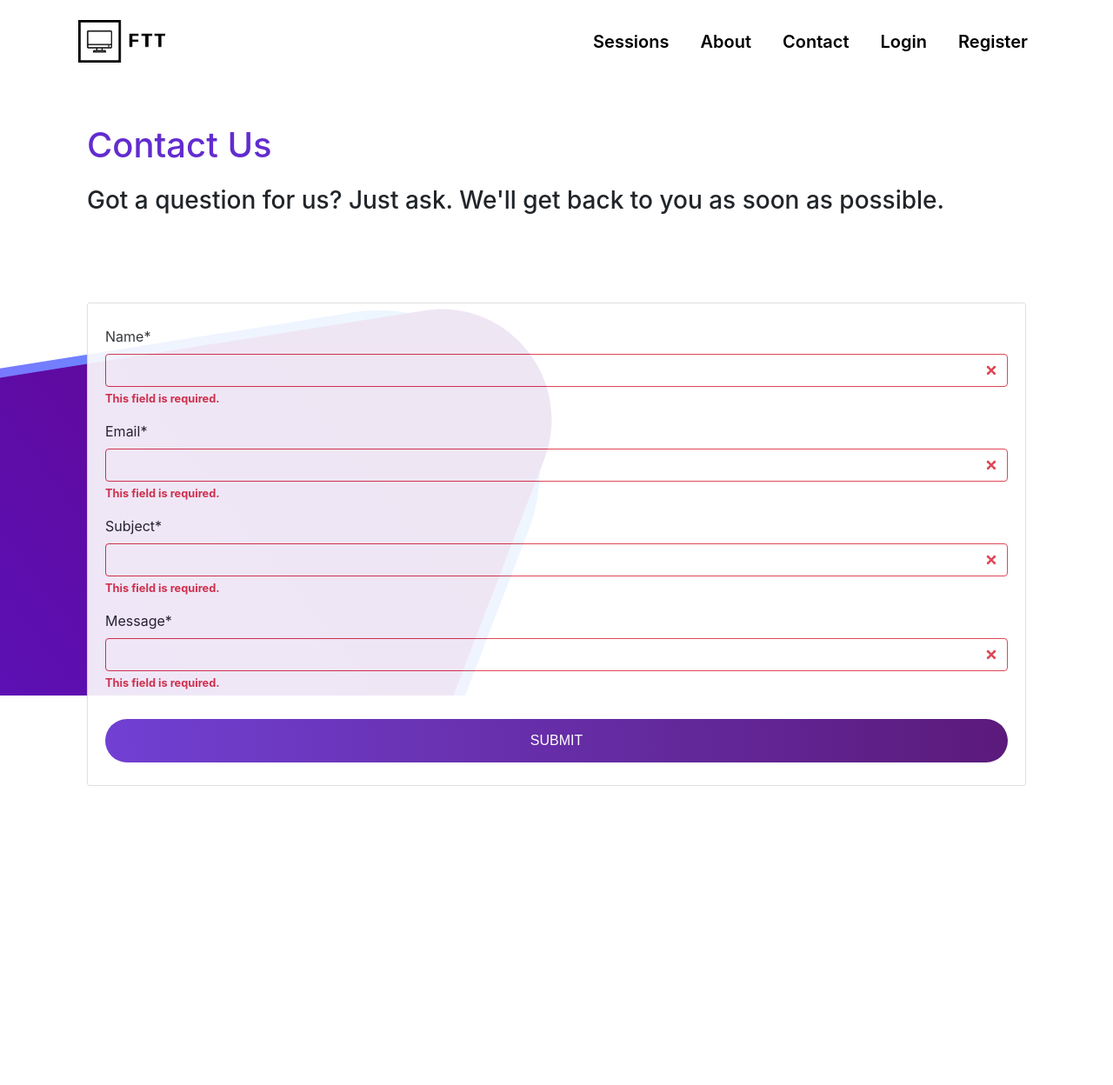
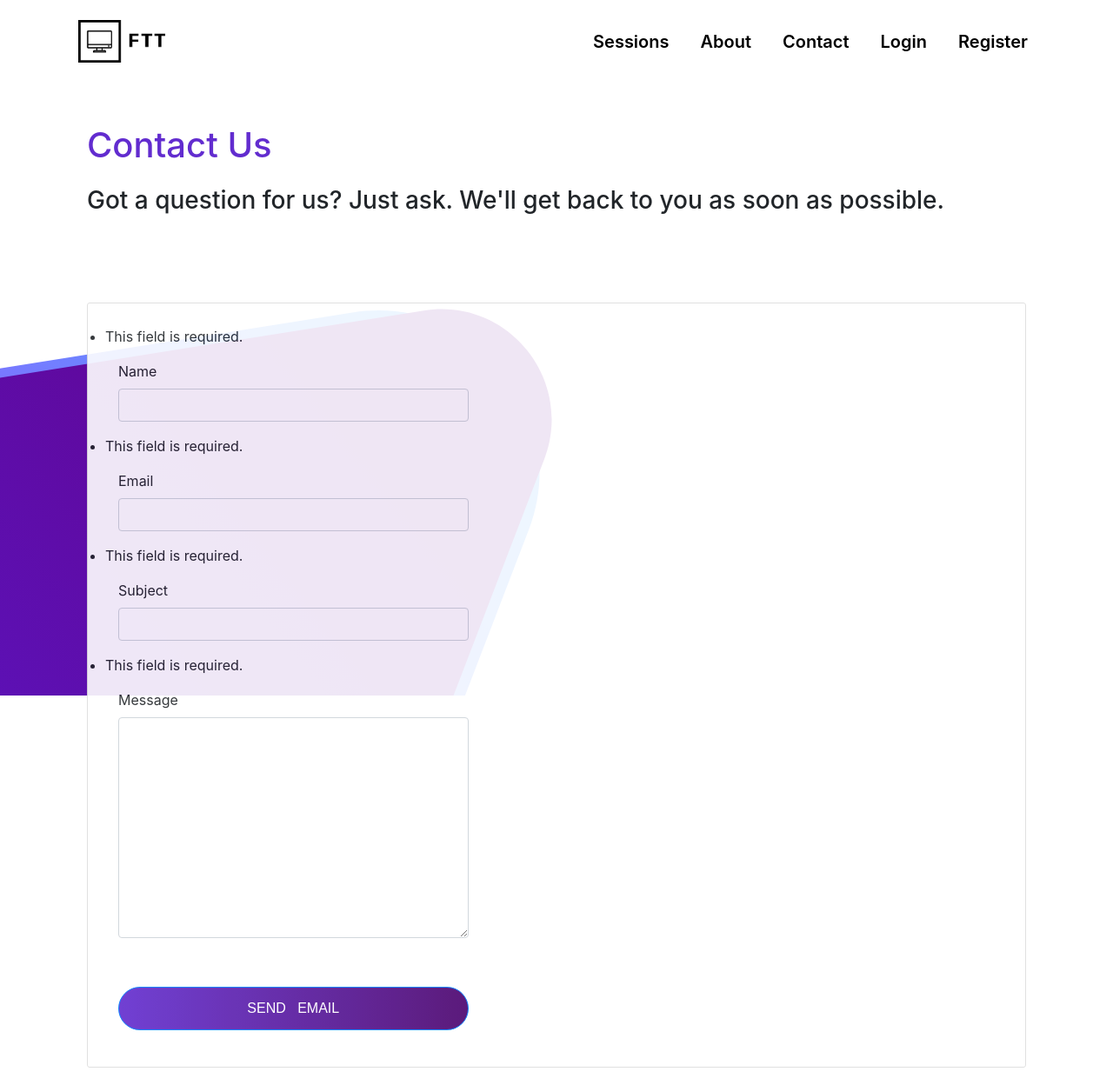
Before and after one commit to Hamad-Kashmiri-University/FabrikamLtd, a Django app: page /contact/contact/ in a window 1280 px wide. Shown: the whole page at 87% size. Before the commit the page ends 904 px from the top, so only its background shows below. Run offline with Django 3.2, Linux system fonts and the light colour scheme; some libraries are stand-ins or nearby versions.

Commit message:
Changed form to custom template + now emails

```diff
--- a/Contact/forms.py
+++ b/Contact/forms.py
@@ -2,6 +2,10 @@ from django import forms
 from Contact.models import suppTicket
 
 class suppTicketForm(forms.ModelForm):
+    name = forms.CharField( widget=forms.TextInput(attrs={'class': "form-control"}))
+    email = forms.EmailField(widget=forms.TextInput(attrs={'class': "form-control",'id': "clientemail"}))
+    message = forms.CharField( widget=forms.Textarea(attrs={'class': "form-control"}))
+    subject = forms.CharField( widget=forms.TextInput(attrs={'class': "form-control"}))
     class Meta:
         model = suppTicket
         fields = ['name', 'email', 'subject', 'message',]
--- a/Contact/templates/Contact/contact.html
+++ b/Contact/templates/Contact/contact.html
@@ -10,10 +10,37 @@
     <h1>Contact Us</h1>
     <h3>Got a question for us? Just ask. We'll get back to you as soon as possible. </h3>
     <div class = content-section>
-        <form method="POST" class="form pt-3">
+        <form method="POST" class="post-form form-horisontal pt-3" enctype="multipart/form-data">
             {% csrf_token %}
-            {{ form|crispy }}
-            <button type="submit" class="save btn btn-default">Submit</button>
+            <div class="form-group">
+                {{ form.email.errors }}
+                <label class="control-label col-sm-2" for="{{ form.email.id_for_label }}">Name</label>
+                <div class="col-sm-5">{{ form.name }}</div>
+                <div class="clear"></div>
+            </div>
+            <div class="form-group">
+                {{ form.email.errors }}
+                <label class="control-label col-sm-2" for="{{ form.email.id_for_label }}">Email</label>
+                <div class="col-sm-5">{{ form.email }}</div>
+                <div class="clear"></div>
+            </div>
+            <div class="form-group">
+                {{ form.subject.errors }}
+                <label class="control-label col-sm-2" for="{{ form.subject.id_for_label }}">Subject</label>
+                <div class="col-sm-5">{{ form.subject }}</div>
+                <div class="clear"></div>
+            </div>
+            <div class="form-group">
+                {{ form.message.errors }}
+                <label class="control-label col-sm-2" for="{{ form.message.id_for_label }}">Message</label>
+                <div class="col-sm-5">{{ form.message}}</div>
+                <div class="clear"></div>
+            </div>
+            <div class="form-group">
+                <label class="control-label col-sm-2"></label>
+                <div class="col-sm-5"><input class="btn btn-primary" type="submit" name="submit" value="Send   Email"></div>
+                <div class="clear"></div>
+            </div>
         </form>
     </div>
 </div>
--- a/Contact/views.py
+++ b/Contact/views.py
@@ -2,12 +2,24 @@ from django.shortcuts import render
 from django.shortcuts import redirect
 from Contact.forms import suppTicketForm
 from Contact.models import suppTicket
+from django.core.mail import send_mail
+from django.core.mail import EmailMessage
+from django.conf import settings
 
 def contact(request):
     form = suppTicketForm(request.POST)
     if request.method == "POST":
         if form.is_valid():
             form.save()
-            return redirect("Home")
+            email = request.POST.get('email')
+            name = request.POST.get('name')
+            subject = request.POST.get('subject')
+            message = request.POST.get('message')
+            email_from = settings.EMAIL_HOST_USER
+            recipient_list = [email]
+            content = (message + " from " + name + " reply to " + email)
+            email = EmailMessage(subject,content,email_from,recipient_list)
+            email.send()
+            return redirect("Contact")
     else:
         return render(request, 'Contact/contact.html', {'form': form})
```
Also changed, not shown: db.sqlite3.
